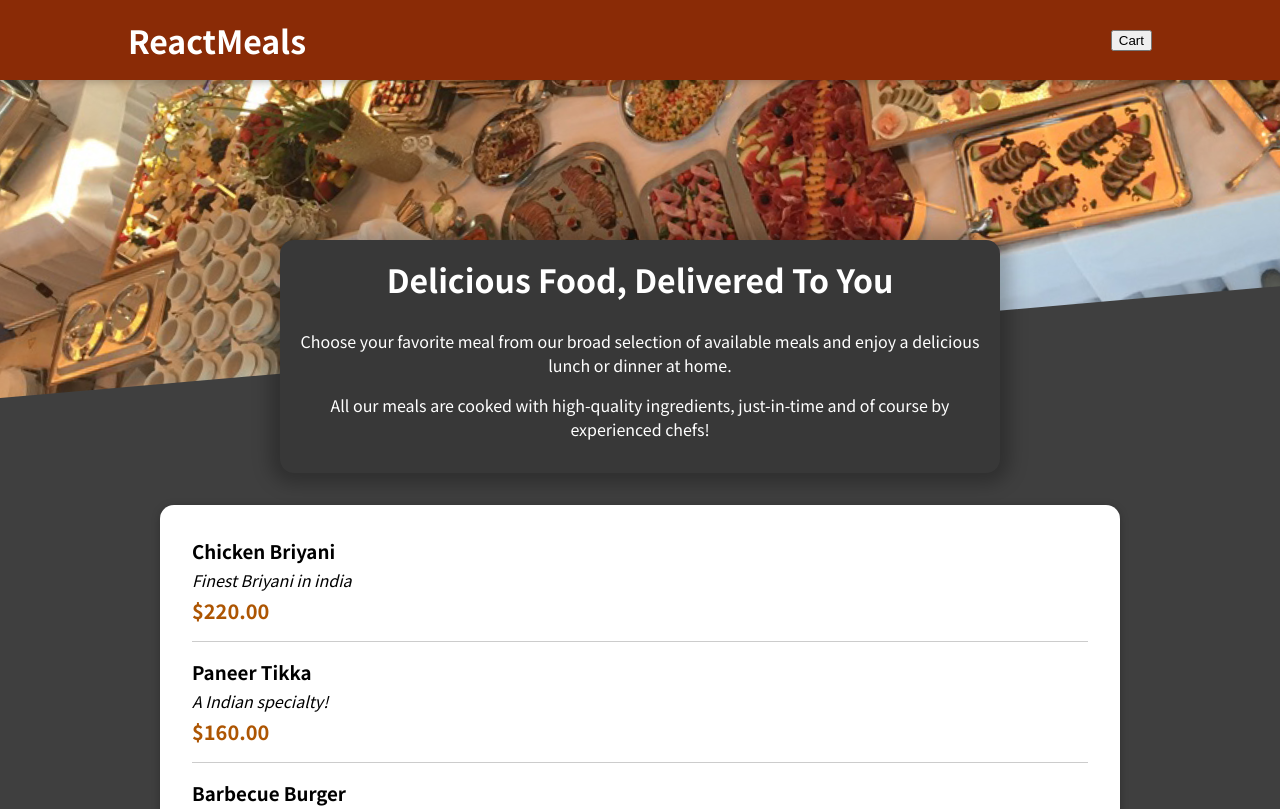
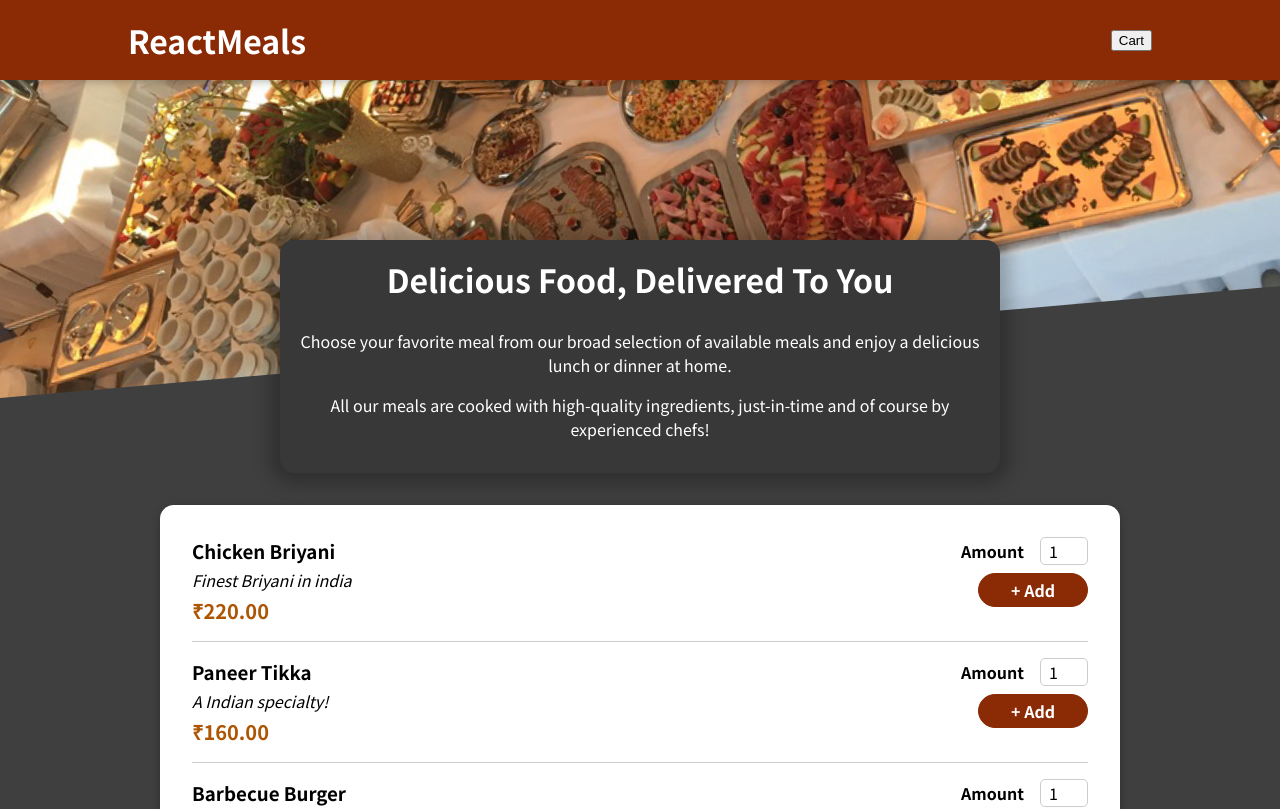
Before and after one commit to ichandankumar/Restaurant-project, a React (Create React App) app: page / in a window 1280 px wide. Shown: the top 809 px of the page. Built offline with nearby package versions, Linux system fonts and the light colour scheme.

Commit message:
Adding a Form

```diff
--- a/src/components/Meals/Meals/MealItem.js
+++ b/src/components/Meals/Meals/MealItem.js
@@ -1,6 +1,7 @@
+import  MealItemForm from './MealItemForm'
 import classes from './MealItem.module.css'
 const MealItem = (props) => {
-    const price = `$${props.price.toFixed(2)}`;
+    const price = `₹${props.price.toFixed(2)}`;
 
     return (
       <li className={classes.meal}>
@@ -9,7 +10,9 @@
           <div className={classes.description}>{props.description}</div>
           <div className={classes.price}>{price}</div>
         </div>
-        <div></div>
+        <div>
+            <MealItemForm/>
+        </div>
       </li>
     );
   };
--- /dev/null
+++ b/src/components/Meals/Meals/MealItemForm.js
@@ -0,0 +1,19 @@
+import Input from '../../UI/Input';
+import classes from './MealItemForm.module.css';
+
+const MealItemForm = (props) => {
+return (
+<form className={classes.form}>
+    <Input label ="Amount" input = {{
+        id: 'amount',
+        type: "number",
+        min: "1",
+        max: "5",
+        step: "1",
+        defaultValue: "1"
+    }} />
+    <button>+ Add</button>
+</form>
+);
+};
+export default MealItemForm;
--- /dev/null
+++ b/src/components/Meals/Meals/MealItemForm.module.css
@@ -0,0 +1,21 @@
+
+.form {
+    text-align: right;
+  }
+
+  .form button {
+    font: inherit;
+    cursor: pointer;
+    background-color: #8a2b06;
+    border: 1px solid #8a2b06;
+    color: white;
+    padding: 0.25rem 2rem;
+    border-radius: 20px;
+    font-weight: bold;
+  }
+
+  .form button:hover,
+  .form button:active {
+    background-color: #641e03;
+    border-color: #641e03;
+  }
--- /dev/null
+++ b/src/components/UI/Input.module.css
@@ -0,0 +1,18 @@
+.input {
+    display: flex;
+    align-items: center;
+    margin-bottom: 0.5rem;
+  }
+
+  .input label {
+    font-weight: bold;
+    margin-right: 1rem;
+  }
+
+  .input input {
+    width: 3rem;
+    border-radius: 5px;
+    border: 1px solid #ccc;
+    font: inherit;
+    padding-left: 0.5rem;
+  }
```
